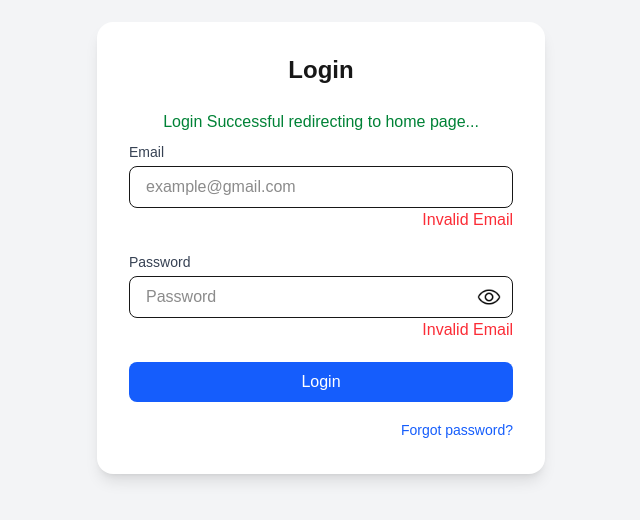
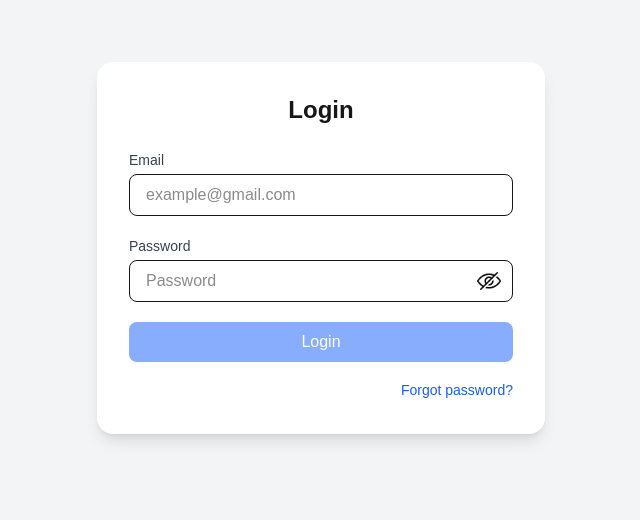
Before and after one commit to indranildigitalaptech/auth_templates, a Next.js app: page /login in a window 1280 px wide. Shown: the part 152-672 px from the top of the page, without its empty margins (319-959 px from the left). Built offline with nearby package versions, Linux system fonts and the light colour scheme.

Commit message:
update login page

```diff
--- a/src/app/(auth)/login/_components/Login.tsx
+++ b/src/app/(auth)/login/_components/Login.tsx
@@ -1,57 +1,115 @@
-"use client"
-import Image from 'next/image';
+"use client";
+
+import Image from "next/image";
+import { useRouter } from "next/navigation";
+import { useState } from "react";
+import { useForm } from "react-hook-form";
+import { yupResolver } from "@hookform/resolvers/yup";
+import * as yup from "yup";
+
+const schema = yup.object().shape({
+  email: yup
+    .string()
+    .email("Invalid email format")
+    .required("Email is required"),
+  password: yup
+    .string()
+    .matches(
+      /^(?=.*[A-Za-z])(?=.*\d)(?=.*[@$!%*#?&^])[A-Za-z\d@$!%*#?&^]{8,}$/,
+      "Password must include letters, numbers, and special characters"
+    )
+    .required("Password is required"),
+});
 
 const Login = () => {
+  const router = useRouter();
+  const [passwordVisible, setPasswordVisible] = useState(false);
+  const [isSubmitted, setSubmitted] = useState(false);
+
+  const {
+    register,
+    handleSubmit,
+    formState: { errors, isValid },
+  } = useForm({
+    resolver: yupResolver(schema),
+    mode: "onChange",
+  });
+
+  const onSubmit = (data: any) => {
+    setSubmitted(true);
+    console.log("Login Data", data);
+  };
+
   return (
     <div className="min-h-screen flex items-center justify-center bg-gray-100 px-4">
       <div className="w-full max-w-md bg-white rounded-2xl shadow-lg p-8">
         <h1 className="text-2xl font-bold text-center mb-6">Login</h1>
 
-        <p className='text-center text-green-700 my-2'>Login Successful redirecting to home page...</p>
-        <form className="space-y-5">
+        {/* Success message placeholder */}
+        { isSubmitted && <p className="text-center text-green-700 my-2">
+          Login Successful redirecting to home page...
+        </p>}
+
+        <form className="space-y-5" onSubmit={handleSubmit(onSubmit)}>
           {/* Email Field */}
           <div>
-            <label htmlFor="email" className="block text-sm font-medium text-gray-700 mb-1">
+            <label
+              htmlFor="email"
+              className="block text-sm font-medium text-gray-700 mb-1"
+            >
               Email
             </label>
             <input
               type="email"
-              name="email"
+              {...register("email")}
               placeholder="example@gmail.com"
-              required
               className="w-full px-4 py-2 border rounded-lg focus:outline-none focus:ring-2 focus:ring-blue-500"
             />
-            <p className='text-right text-red-500'>Invalid Email</p>
+            {errors.email && (
+              <p className="text-right text-red-500 text-sm">
+                {errors.email.message}
+              </p>
+            )}
           </div>
 
           {/* Password Field */}
           <div>
-            <label htmlFor="password" className="block text-sm font-medium text-gray-700 mb-1">
+            <label
+              htmlFor="password"
+              className="block text-sm font-medium text-gray-700 mb-1"
+            >
               Password
             </label>
             <div className="relative">
               <input
-                type="password"
-                name="password"
+                type={passwordVisible ? "text" : "password"}
+                {...register("password")}
                 placeholder="Password"
-                required
                 className="w-full px-4 py-2 border rounded-lg pr-12 focus:outline-none focus:ring-2 focus:ring-blue-500"
               />
               <Image
-                src="/assets/visible.png"
+                src={
+                  passwordVisible ? "/assets/visible.png" : "/assets/hide.png"
+                }
+                onClick={() => setPasswordVisible(!passwordVisible)}
                 alt="Show Password"
                 width={24}
                 height={24}
                 className="absolute right-3 top-1/2 transform -translate-y-1/2 cursor-pointer"
               />
             </div>
-            <p className='text-right text-red-500'>Invalid Email</p>
+            {errors.password && (
+              <p className="text-right text-red-500 text-sm">
+                {errors.password.message}
+              </p>
+            )}
           </div>
 
           {/* Login Button */}
           <button
             type="submit"
-            className="w-full bg-blue-600 text-white py-2 rounded-lg hover:bg-blue-700 transition duration-200"
+            disabled={!isValid}
+            className="w-full bg-blue-600 text-white py-2 rounded-lg hover:bg-blue-700 transition duration-200 cursor-pointer disabled:opacity-50 disabled:cursor-not-allowed"
           >
             Login
           </button>
@@ -59,7 +117,12 @@ const Login = () => {
 
         {/* Forgot Password */}
         <div className="text-right mt-4">
-          <button className="text-sm text-blue-600 hover:underline">
+          <button
+            className="text-sm text-blue-600 hover:underline cursor-pointer"
+            onClick={() => {
+              router.push("/forgot-password");
+            }}
+          >
             Forgot password?
           </button>
         </div>
```
